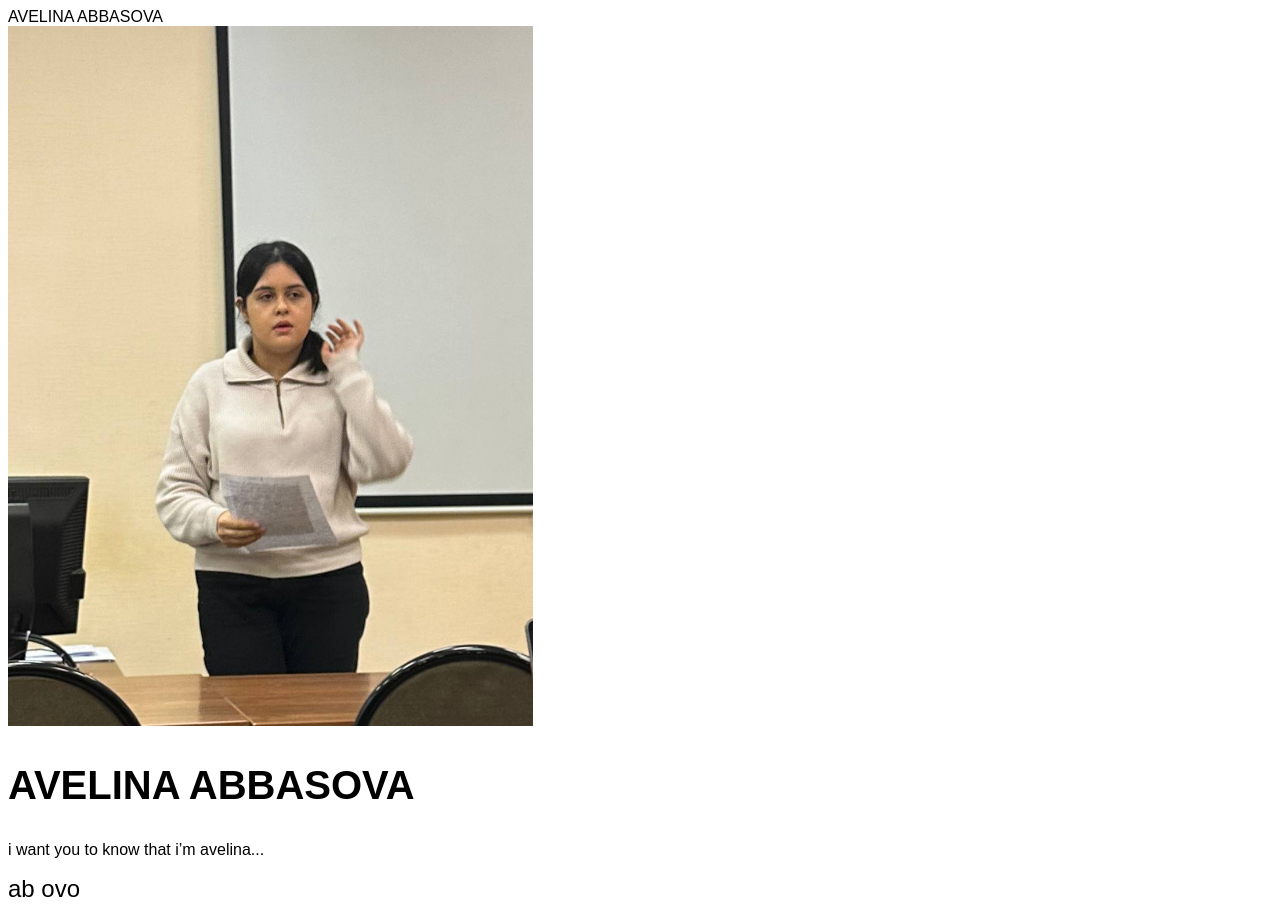
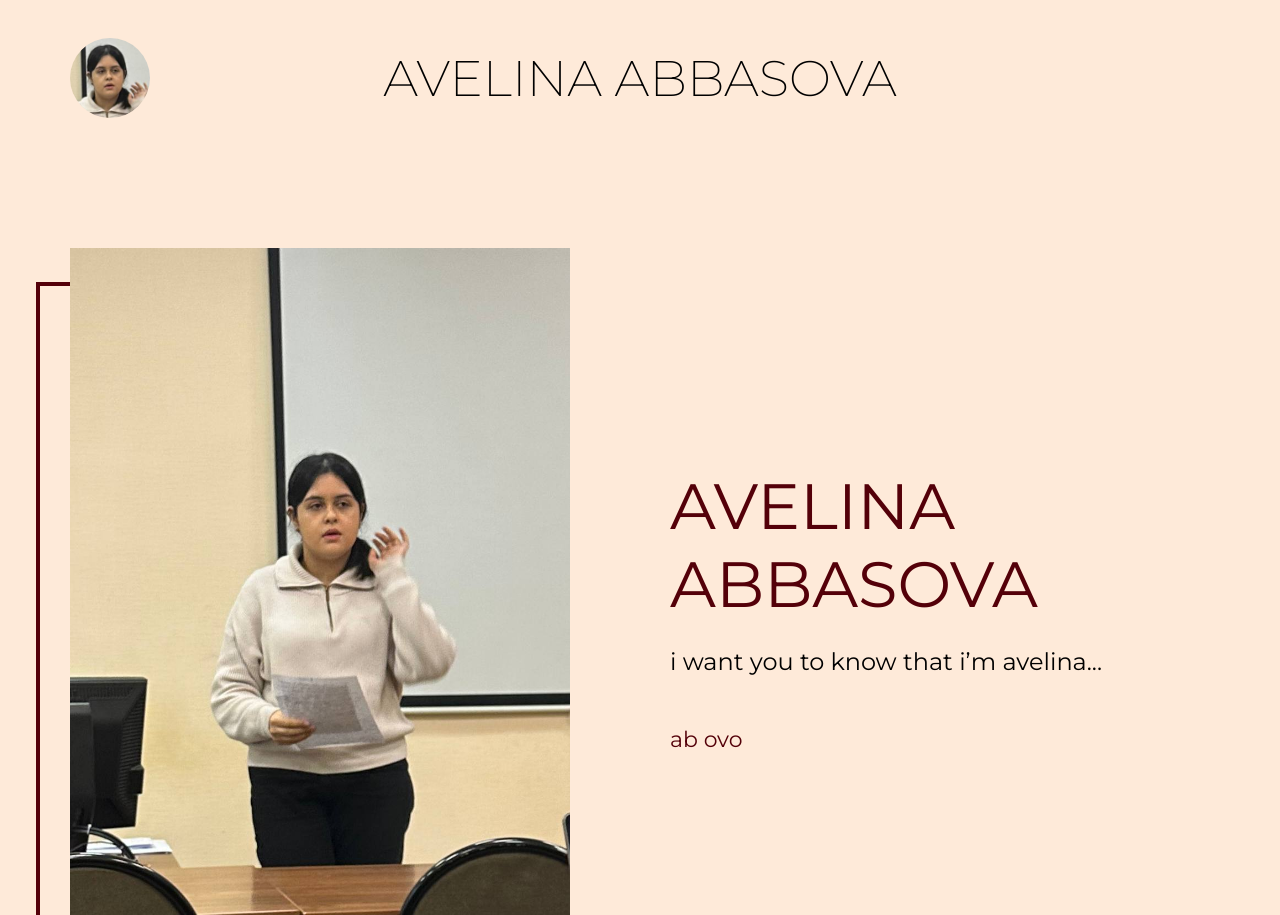
Before and after one commit to abbasthetics/abbasthetics.github.io, a plain HTML site: page index.html in a window 1280 px wide. Shown: the top 915 px of the page. Drawn offline with Linux system fonts and the light colour scheme.

Commit message:
Update style.css

```diff
--- a/style.css
+++ b/style.css
@@ -1,34 +1,79 @@
 body {
-    font-family: 'Oswald', sans-serif;
-    width: 1057px;
-    height: 100vh;
+    font-family: 'Montserrat', sans-serif;
+    background-color: rgb(254, 234, 217);
+
 }
 
-.da {
+.header {
+    width: 1140px;
+    height: 100px;
+    margin: 0 auto 100px auto;
+    padding: 20px 60px;
     display: flex;
-    justify-content: center;
-    margin: auto 160px;
-    gap: 40px;
-    position: absolute;
-    top: 50%;
-    transform: translateY(-50%);
+    justify-content: space-between;
+    align-items: center;
+
 }
 
-.text {
-    display: flex;
-    flex-direction: column;
+.header-logo {
+    width: 80px;
+    height: 80px;
+    background-image: url("Screenshot 2024-01-31 at 14.08.52.png");
+    border-radius: 50%;
+    background-size: 80px 80px;
+    margin-right: -80px;
+
+
 }
 
-h1 {
-    font-size: 40px;
+.header-title {
+    font-size: 50px;
+    margin: auto;
+    font-weight: 200;
 }
 
-span {
-    font-size: 24px;
-    margin-top: auto;
+.image-wrapper {
+    position: relative;
 }
 
-img {
-    max-width: calc(100vw - 360px);
-    max-height: calc(100vh - 100px);
+.image-wrapper img {
+    width: 500px;
 }
+
+.image-wrapper::before {
+    content: '';
+    position: absolute;
+    left: -34px;
+    top: 34px;
+    background: transparent;
+    border: 4px solid rgb(84, 0, 9);;
+    width: 500px;
+    height: 666px;
+    z-index: -1;
+}
+
+.hero {
+    display: flex;
+    align-items: center;
+    gap: 100px;
+    width: 1140px;
+    margin: 0 auto 60px auto;
+    padding: 0 60px;
+}
+
+.hero-content h1 {
+    color: rgb(84, 0, 9);
+    font-size: 64px;
+    font-weight: 400;
+    margin-bottom: 20px;
+}
+
+.hero-content p {
+    font-size: 24px;
+    margin-bottom: 50px;
+}
+
+.hero-content span {
+    font-size: 22px;
+    color: rgb(84, 0, 9);
+}
```
